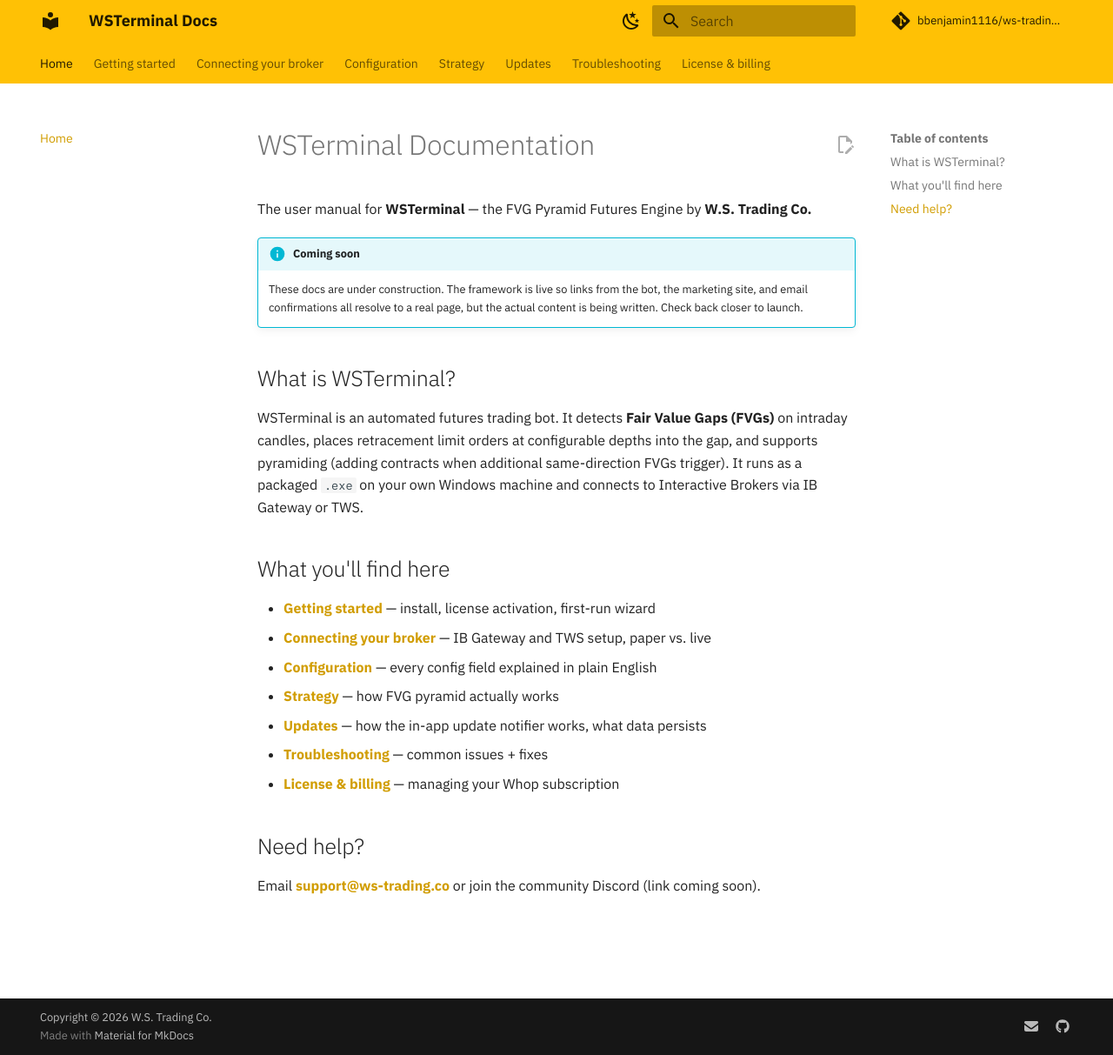
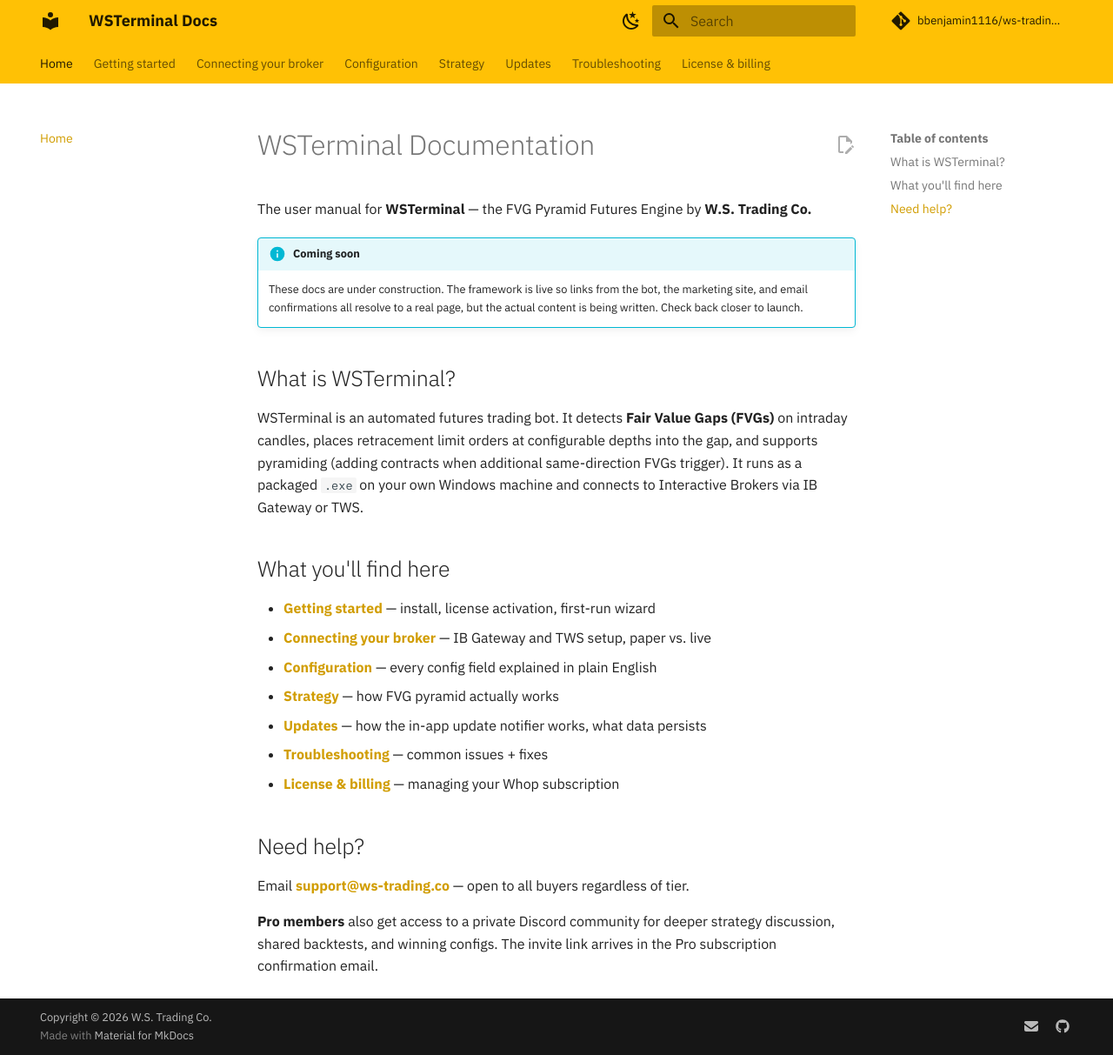
Before and after one commit to bbenjamin1116/ws-trading-docs, an MkDocs documentation site: the page built from docs/index.md, in a window 1280 px wide and 1213 px high. Shown: the whole window at 87% size. Built offline with MkDocs 1.6.1 and Material for MkDocs 9.7.7, drawn with Linux system fonts in a browser that asks for light colours; comment, search, counter and statistics services are not loaded.

Commit message:
docs: clarify Discord is Pro-only, support email is all-tier
The original index.md home page had:
  > Email support@ws-trading.co or join the community Discord
  > (link coming soon).

This implies all-tier Discord access. Today's Whop product split makes
Discord a Pro-only perk (only the Pro product grants the @Pro Discord
role; Basic gets no Discord access).

Updated to make the access split explicit:
  - Email support@ws-trading.co is open to all buyers, all tiers
  - Pro members get the private Discord; invite arrives in their Pro
    subscription confirmation email

This sets accurate expectations before someone reads the rest of the
docs and tries to find a Discord invite that doesn't exist for them.

Co-Authored-By: Claude Opus 4.7 <noreply@anthropic.com>

```diff
--- a/docs/index.md
+++ b/docs/index.md
@@ -27,5 +27,9 @@ Interactive Brokers via IB Gateway or TWS.
 
 ## Need help?
 
-Email **[support@ws-trading.co](mailto:support@ws-trading.co)** or join the
-community Discord (link coming soon).
+Email **[support@ws-trading.co](mailto:support@ws-trading.co)** — open to all
+buyers regardless of tier.
+
+**Pro members** also get access to a private Discord community for
+deeper strategy discussion, shared backtests, and winning configs. The
+invite link arrives in the Pro subscription confirmation email.
```
